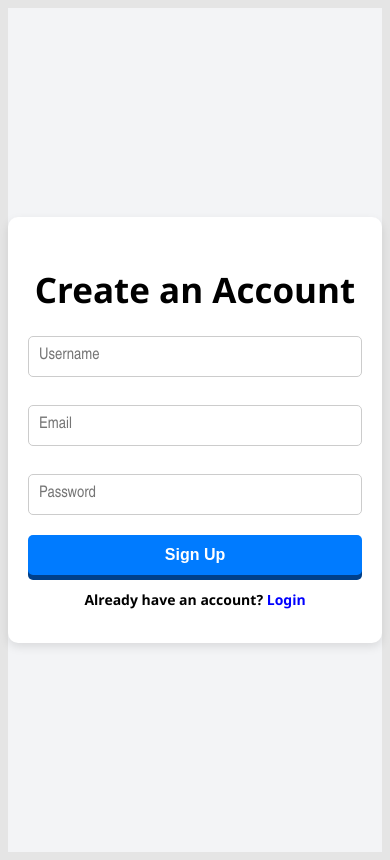
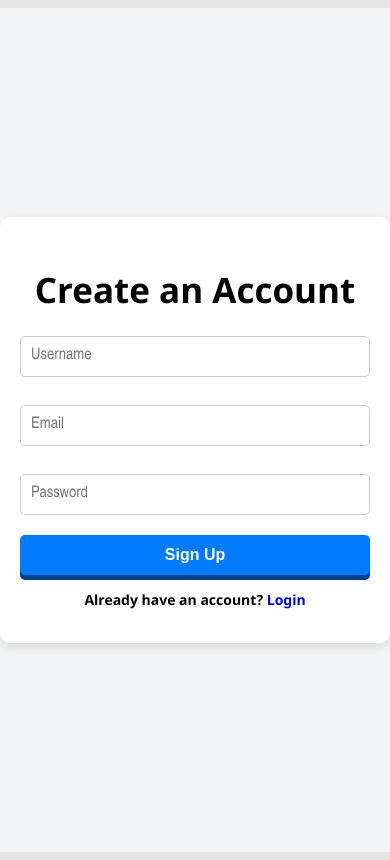
Before and after one commit to NtandoyenkosiZungu/base, a React (Vite) app: page /signup in a window 390 px wide. Built offline with nearby package versions, Linux system fonts and the light colour scheme.

Commit message:
changed responsiveness for smaller screens

```diff
--- a/src/assets/styles/detail-form.css
+++ b/src/assets/styles/detail-form.css
@@ -21,7 +21,7 @@
     background-color: #FFFBFC;
     position: fixed;
     top: 0;
-    margin-top: 5%;
+    margin-top: 70px;
     margin-left: 5%;
     overflow-y: auto;
 
@@ -32,13 +32,6 @@
 
     box-shadow: 0 4px 6px rgba(0, 0, 0, 0.1);
     border-radius: 10px;
-}
-
-@media (max-width: 768px) {
-    div.input-form {
-        width: 90%;
-        margin-left: 5%;
-    }
 }
 
 div.dropdown {
@@ -157,20 +150,13 @@
     background-color: gray;
     position: fixed;
     top: 0;
-    margin-top: 5%;
+    margin-top: 70px;
     margin-left: 50%;
     overflow-y: auto;
     overflow-x: hidden;
 
     box-shadow: 0 4px 6px rgba(0, 0, 0, 0.1);
     border-radius: 10px;
-}
-
-@media (max-width: 768px) {
-    div.output-form {
-        width: 90%;
-        margin: 5% auto;
-    }
 }
 
 div.resume {
@@ -456,3 +442,27 @@
   color: rgba(0, 0, 0, 0.65);
   transform: translateY(0);
 }
+
+
+
+
+
+
+@media (max-width: 800px) {
+    div.input-form {
+        width: 90%;
+        margin-left: 5%;
+        margin-top: 20px;
+
+        position: relative;
+    }
+
+
+    div.output-form {
+        width: 90%;
+        margin: 5%;
+        margin-top: 20px;
+
+        position: relative;
+    }
+}
--- a/src/assets/styles/home.css
+++ b/src/assets/styles/home.css
@@ -4,7 +4,7 @@
     position: fixed;
     top: 0;
     left: 0;
-    height: 9%;
+    height: 60px;
     width: 100%;
 
     overflow: hidden;
@@ -130,3 +130,12 @@
   66% {background-size: 20% 100%,20% 100%,20% 10% }
   100%{background-size: 20% 100%,20% 100%,20% 100%}
 }
+
+
+
+
+@media (max-width: 800px) {
+    div.banner {
+        display: none;
+    }
+}
--- a/src/components/Forms/SubFormComponents.tsx
+++ b/src/components/Forms/SubFormComponents.tsx
@@ -1,4 +1,4 @@
-import {useState, useRef } from "react";
+import {useState, useRef, useCallback } from "react";
 import { EducationEntry } from "../../Contexts/EducationContext";
 import { ExperienceEntry } from "../../Contexts/ExperienceContext";
 import { ProjectEntry } from "../../Contexts/ProjectContext";
@@ -68,7 +68,7 @@
   const [isOpen, setIsOpen] = useState<boolean>(false);
 
 
-  const toggleDropdown = () => {
+  const toggleDropdown =() => {
     setIsOpen(!isOpen);
   };
 
--- a/src/index.css
+++ b/src/index.css
@@ -17,6 +17,18 @@
   overflow: hidden;
 }
 
+
+@media (max-width: 800px) {
+  body{
+    overflow-y: auto;
+
+    display: flex;
+    flex-direction: column;
+    align-items: center;
+
+    scroll-behavior: smooth;
+  }
+}
 /* Style for WebKit-based browsers (Chrome, Edge, Safari) */
 ::-webkit-scrollbar {
     width: 12px; /* Width of the vertical scrollbar */
```
